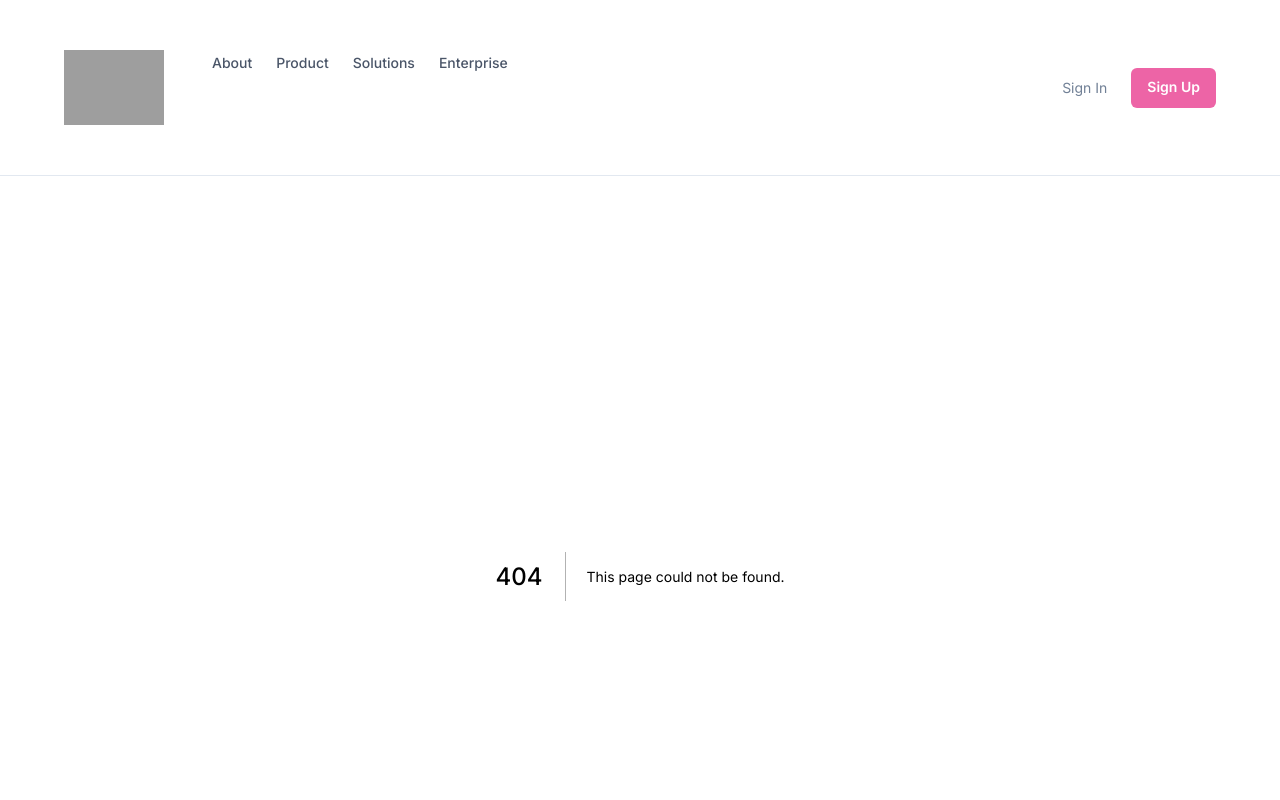
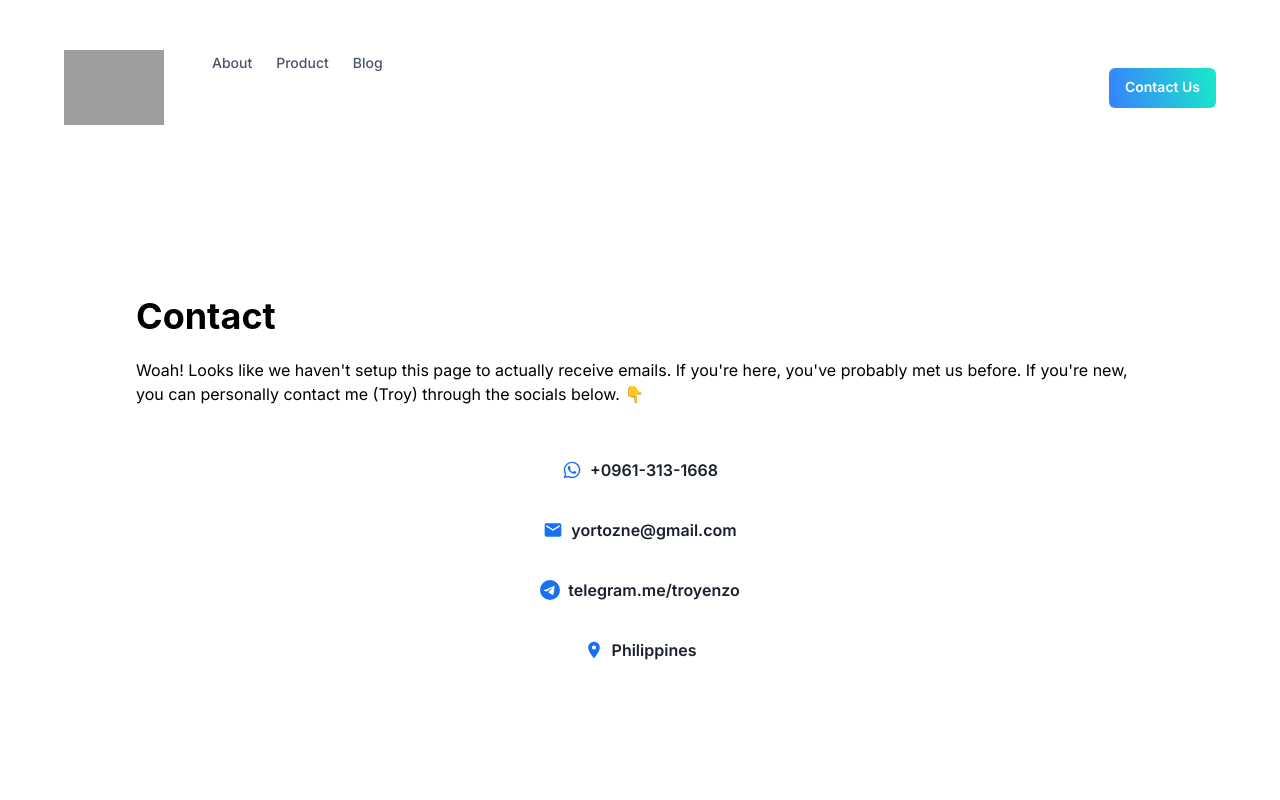
Before and after one commit to troyistroyenzo/Verifi, a Next.js app: page /contact in a window 1280 px wide. Before the commit this address had no page. Shown: the top 800 px of the page. Built offline with nearby package versions, Linux system fonts and the light colour scheme; grey boxes are pictures that could not be loaded.

Commit message:
adjusted product features, changed styling footer, changed about content, added contact page

```diff
--- a/app/about/page.tsx
+++ b/app/about/page.tsx
@@ -14,13 +14,17 @@ import {
     Avatar,
   } from '@chakra-ui/react';
 
+  import "@fontsource/inter"
+
   export default function WithBackgroundImage() {
     return (
       <Flex
         w={'full'}
-        minH={'120vh'}
-        p={90}>
+        fontFamily={'Inter'}
+        minH={'150vh'}
+        p={35}>
         <VStack
+          p={10}
           w={'full'}
           justify={'center'}
           px={useBreakpointValue({ base: 4, md: 8 })}>
@@ -35,8 +39,8 @@ import {
             </Text>
             <Stack direction={'row'}>
             <Text
-              fontWeight={700}
-              lineHeight={1.2}
+              fontWeight={600}
+
               color={'#7d7d7d'}
               letterSpacing={-2.25}
               fontSize={useBreakpointValue({ base: '3xl', md: '4xl' })}>
@@ -45,13 +49,54 @@ import {
             </Stack>
             <Text
               fontWeight={400}
-              lineHeight={1.2}
+              lineHeight={1.85}
               color={'black'}
               fontSize={useBreakpointValue({ base: 'sm', md: 'md' })}>
-              Does your company value time, resources and money? We do too. That&apos;s why we&apos;re building VeriFi, to help businesses save time, resources and money.
+              Does your company value time, resources and money?
+              We do too. That&apos;s why we&apos;re building VeriFi, to help businesses save time, resources and money.
               With our platform,
               businesses can supercharge their day-to-day operations by leveraging the power of blockchain technology.
             </Text>
+            <Text
+              fontWeight={600}
+              lineHeight={1.2}
+              color={'#7d7d7d'}
+              letterSpacing={-2.25}
+              fontSize={useBreakpointValue({ base: '3xl', md: '4xl' })}>
+              The Story
+            </Text>
+            <Text
+              fontWeight={400}
+              lineHeight={1.85}
+              color={'black'}
+              fontSize={useBreakpointValue({ base: 'sm', md: 'md' })}>
+                "While buying a cup of coffee, I received a paper receipt from the cashier.
+                In that moment, a simple thought crossed my mind: "Why not use a QR code instead, eliminating the need for paper?"
+                However, I quickly realized that some companies already employ this method.
+                Then, a more profound idea struck me: "What if these receipts could be stored on a blockchain, allowing customers to truly 'own' their receipts?"
+                Moreover, what if businesses could issue these immutable receipts and have ownership rights as well?
+                These seemingly simple problems sparked my imagination and led me to conceptualize a solution:
+                a platform where users and businesses can leverage blockchain technology to create an ecosystem that streamlines digital assets." - Troy
+               </Text>
+               <Text
+              fontWeight={600}
+              lineHeight={1.2}
+              color={'#7d7d7d'}
+              letterSpacing={-2.25}
+              fontSize={useBreakpointValue({ base: '3xl', md: '4xl' })}>
+              The "Why"
+            </Text>
+            <Text
+              fontWeight={400}
+              lineHeight={1.85}
+              color={'black'}
+              fontSize={useBreakpointValue({ base: 'sm', md: 'md' })}>
+                "It's personal to me. I am driven by the desire to make a positive impact on individuals, businesses, and the world as a whole.
+                I firmly believe that by harnessing decentralized technologies,  - Troy
+                I can take a significant stride towards achieving this goal.
+                My vision is centered around empowering businesses and their employees to operate with greater efficiency and speed,
+                ultimately enabling them to accomplish their tasks more effectively."  - Troy
+               </Text>
             <Text
               paddingTop={90}
               fontWeight={700}
--- /dev/null
+++ b/app/contact/page.tsx
@@ -0,0 +1,176 @@
+
+"use client"
+import {
+    Container,
+    Flex,
+    Box,
+    Heading,
+    Text,
+    IconButton,
+    Button,
+    VStack,
+    HStack,
+    Wrap,
+    WrapItem,
+    FormControl,
+    FormLabel,
+    Input,
+    InputGroup,
+    InputLeftElement,
+    Textarea,
+  } from '@chakra-ui/react';
+  import {
+    MdPhone,
+    MdEmail,
+    MdLocationOn,
+    MdFacebook,
+    MdOutlineEmail,
+    MdOutlineFacebook,
+    MdWhatsapp,
+  } from 'react-icons/md';
+  import { BsGithub, BsDiscord, BsPerson, BsTelegram } from 'react-icons/bs';
+
+  export default function contact() {
+    return (
+      <Container maxW="full" mt={0} centerContent overflow="hidden">
+        <Flex>
+          <Box
+            color="black"
+            borderRadius="lg"
+            m={{ sm: 4, md: 16, lg: 10 }}
+            p={{ sm: 5, md: 5, lg: 16 }}>
+            <Box p={4}>
+              <Wrap spacing={{ base: 20, sm: 3, md: 5, lg: 20 }}>
+                <WrapItem>
+                  <Box>
+                    <Heading>Contact</Heading>
+                    <Text mt={{ sm: 3, md: 3, lg: 5 }} >
+                      Woah! Looks like we haven't setup this page to actually receive emails. If you're here,
+                      you've probably met us before. If you're new, you can personally contact me (Troy) through the socials below. 👇
+                    </Text>
+                    <Box py={{ base: 5, sm: 5, md: 8, lg: 10 }}>
+                      <VStack pl={0} spacing={3} alignItems="center">
+                        <Button
+                          size="md"
+                          height="48px"
+                          width="200px"
+                          variant="ghost"
+                          _hover={{ border: '2px solid #1C6FEB' }}
+                          leftIcon={<MdWhatsapp color="#1970F1" size="20px" />}>
+                          +0961-313-1668
+                        </Button>
+                        <Button
+                          size="md"
+                          height="48px"
+                          width="200px"
+                          variant="ghost"
+                          _hover={{ border: '2px solid #1C6FEB' }}
+                          leftIcon={<MdEmail color="#1970F1" size="20px" />}>
+                          yortozne@gmail.com
+                        </Button>
+                        <Button
+                          size="md"
+                          height="48px"
+                          width="200px"
+                          variant="ghost"
+                          _hover={{ border: '2px solid #1C6FEB' }}
+                          leftIcon={<BsTelegram color="#1970F1" size="20px" />}>
+                          telegram.me/troyenzo
+                        </Button>
+                        <Button
+                          size="md"
+                          height="48px"
+                          width="200px"
+                          variant="ghost"
+                          _hover={{ border: '2px solid #1C6FEB' }}
+                          leftIcon={<MdLocationOn color="#1970F1" size="20px" />}>
+                          Philippines
+                        </Button>
+                      </VStack>
+                    </Box>
+                    {/* <HStack
+                      mt={{ lg: 10, md: 10 }}
+                      spacing={5}
+                      px={5}
+                      alignItems="center">
+                      <IconButton
+                        aria-label="facebook"
+                        variant="ghost"
+                        size="lg"
+                        isRound={true}
+                        _hover={{ bg: '#0D74FF' }}
+                        icon={<MdOutlineFacebook size="28px" />}
+                      />
+                      <IconButton
+                        aria-label="github"
+                        variant="ghost"
+                        size="lg"
+                        isRound={true}
+                        _hover={{ bg: '#0D74FF' }}
+                        icon={<BsGithub size="28px" />}
+                      />
+                      <IconButton
+                        aria-label="discord"
+                        variant="ghost"
+                        size="lg"
+                        isRound={true}
+                        _hover={{ bg: '#0D74FF' }}
+                        icon={<BsDiscord size="28px" />}
+                      />
+                    </HStack> */}
+                  </Box>
+                </WrapItem>
+                {/* <WrapItem>
+                  <Box bg="white" borderRadius="lg">
+                    <Box m={8} color="#0B0E3F">
+                      <VStack spacing={5}>
+                        <FormControl id="name">
+                          <FormLabel>Your Name</FormLabel>
+                          <InputGroup borderColor="#E0E1E7">
+                            <InputLeftElement
+                              pointerEvents="none"
+                              children={<BsPerson color="gray.800" />}
+                            />
+                            <Input type="text" size="md" />
+                          </InputGroup>
+                        </FormControl>
+                        <FormControl id="name">
+                          <FormLabel>Mail</FormLabel>
+                          <InputGroup borderColor="#E0E1E7">
+                            <InputLeftElement
+                              pointerEvents="none"
+                              children={<MdOutlineEmail color="gray.800" />}
+                            />
+                            <Input type="text" size="md" />
+                          </InputGroup>
+                        </FormControl>
+                        <FormControl id="name">
+                          <FormLabel>Message</FormLabel>
+                          <Textarea
+                            borderColor="gray.300"
+                            _hover={{
+                              borderRadius: 'gray.300',
+                            }}
+                            placeholder="message"
+                          />
+                        </FormControl>
+                        <FormControl id="name" float="right">
+                          <Button
+                            variant="solid"
+                            bg="#0D74FF"
+                            color="white"
+                            _hover={{}}>
+                            Send Message
+                          </Button>
+                        </FormControl>
+                      </VStack>
+                    </Box>
+                  </Box>
+                </WrapItem> */}
+              </Wrap>
+            </Box>
+          </Box>
+        </Flex>
+      </Container>
+    );
+  }
--- a/components/Footer.tsx
+++ b/components/Footer.tsx
@@ -57,13 +57,14 @@ const SocialButton = ({
 export default function Footer() {
   return (
     <Box
-      bg={useColorModeValue('gray.50', 'gray.900')}
-      color={useColorModeValue('gray.700', 'gray.200')}>
+      bg={"#111111"}
+      color={"white"}
+      p={90}>
       <Container as={Stack} maxW={'6xl'} py={10}>
         <SimpleGrid columns={{ base: 1, sm: 2, md: 4 }} spacing={8}>
           <Stack align={'flex-start'}>
             <ListHeader>Company</ListHeader>
-            <Link href={'#'}>About Us</Link>
+            <Link href={'/about'}>About Us</Link>
             <Link href={'#'}>Blog</Link>
             <Link href={'#'}>Careers</Link>
             <Link href={'#'}>Contact Us</Link>
@@ -104,7 +105,7 @@ export default function Footer() {
           spacing={4}
           justify={{ md: 'space-between' }}
           align={{ md: 'center' }}>
-          <Text>© 2022 Chakra Templates. All rights reserved</Text>
+          <Text>© VeriFi 2023. All rights reserved</Text>
           <Stack direction={'row'} spacing={6}>
             <SocialButton label={'Twitter'} href={'#'}>
               <FaTwitter />
--- a/components/HeroSection.tsx
+++ b/components/HeroSection.tsx
@@ -38,7 +38,7 @@ import {
           <Stack flex={1} spacing={{ base: 5, md: 10 }}>
             <Heading
               letterSpacing={-2.0}
-              fontWeight={700}
+              fontWeight={800}
               fontFamily={'inter'}
               fontSize={{ base: '3xl', sm: '4xl', lg: '6xl' }}>
               <Text
@@ -64,7 +64,7 @@ import {
               </Text>
             </Heading>
             <Text fontWeight={700}>
-            The software solution to providing secure and reliable digital assets verification solution for businesses.
+            The solution to providing secure and reliable digital assets verification solution for businesses.
             </Text>
             <Stack
               spacing={{ base: 4, sm: 6 }}
@@ -77,7 +77,7 @@ import {
                   colorScheme={'purple'}
                   bg={'linear-gradient(78deg, rgba(159, 122, 234, 1) 0%, rgb(255, 97, 218) 100%)'}
                   _hover={{ bg: 'linear-gradient(78deg, rgba(159, 122, 234, 1) 0%, rgb(255, 97, 218) 50%)' }}>
-                  Start Now 👌
+                  Coming Soon ✨
                 </Button>
               </a>
               <a href="https://verifi-dashboard.vercel.app/">
--- a/components/Navbar.tsx
+++ b/components/Navbar.tsx
@@ -36,8 +36,6 @@ import {
           minH={'60px'}
           py={{ base: 50 }}
           px={{ base: 20, md: 16}}
-          borderBottom={1}
-          borderStyle={'solid'}
           borderColor={useColorModeValue('gray.200', 'gray.900')}
           align={'center'}
           position={'relative'}>
@@ -65,32 +63,33 @@ import {
               <DesktopNav />
             </Flex>
           </Flex>
-
           <Stack
             flex={{ base: 1, md: 0 }}
             justify={'flex-end'}
             direction={'row'}
             spacing={6}>
-            <Button
+            {/* <Button
               as={'a'}
               fontSize={'sm'}
               fontWeight={400}
               variant={'link'}
               href={'#'}>
               Sign In
-            </Button>
+            </Button> */}
             <Button
               as={'a'}
               display={{ base: 'none', md: 'inline-flex' }}
               fontSize={'sm'}
               fontWeight={600}
               color={'white'}
-              bg={'pink.400'}
-              href={'#'}
+              backgroundImage= 'linear-gradient(78deg, rgb(56,128,255) 0%, rgb(25,234,201) 100%)'
+              href={'contact'}
               _hover={{
-                bg: 'pink.300',
+                transition: '5.3s ease',
+                transitionDelay: '10.3s',
+                backgroundImage: 'linear-gradient(78deg, rgba(159, 122, 234, 1) 0%, rgb(255, 97, 218) 100%)'
               }}>
-              Sign Up
+              Contact Us
             </Button>
           </Stack>
         </Flex>
@@ -263,34 +262,38 @@ import {
       children: [
         {
           label: 'Explore Design Work',
-          subLabel: 'Trending Design to inspire you',
+          subLabel: 'Coming Soon ✨',
           href: '#',
         },
         {
           label: 'New & Noteworthy',
-          subLabel: 'Up-and-coming Designers',
+          subLabel: 'Coming Soon ✨',
           href: '#',
         },
       ],
     },
+    // {
+    //   label: 'Solutions',
+    //   children: [
+    //     {
+    //       label: 'Job Board',
+    //       subLabel: 'Find your dream design job',
+    //       href: '#',
+    //     },
+    //     {
+    //       label: 'Freelance Projects',
+    //       subLabel: 'An exclusive list for contract work',
+    //       href: '#',
+    //     },
+    //   ],
+    // },
+    // {
+    //   label: 'Enterprise',
+    //   href: '#',
+    // },
     {
-      label: 'Solutions',
-      children: [
-        {
-          label: 'Job Board',
-          subLabel: 'Find your dream design job',
-          href: '#',
-        },
-        {
-          label: 'Freelance Projects',
-          subLabel: 'An exclusive list for contract work',
-          href: '#',
-        },
-      ],
-    },
-    {
-      label: 'Enterprise',
-      href: '#',
+      label: 'Blog',
+      href: '',
     },
 
   ];
--- a/components/Product.tsx
+++ b/components/Product.tsx
@@ -1,6 +1,6 @@
 import { ReactNode } from 'react';
 import "@fontsource/inter"
-import "@fontsource/heebo"
+
 import {
   Stack,
   Container,
@@ -28,9 +28,10 @@ export default function StatsGridWithImage() {
           h={'full'}
         />
       </Flex>
-      <Container maxW={'5xl'} zIndex={10} position={'relative'}>
+        <Container maxW={'5xl'} zIndex={10} position={'relative'}>
         <Stack direction={{ base: 'column', lg: 'column' }}>
           <Stack
+            m={25}
             flex={1}
             justify={{ lg: 'center' }}
             py={{ base: 4, md: 15, xl: 35 }}>
@@ -50,15 +51,16 @@ export default function StatsGridWithImage() {
               </Text> */}
             </Box>
 
-            <SimpleGrid columns={{ base: 1, md: 2 }} spacing={10}>
+            <SimpleGrid columns={{ base: 1, md: 2 }} spacing={5} textAlign={'center'}>
               {stats.map((stat) => (
                 <Box key={stat.title}
                     fontWeight={700}
                     letterSpacing={-1.0}
                     borderRadius='10'
                     borderWidth="1px"
+                    alignItems={'center'}
                     p="4"
-                    w={'75%'}
+                    w={'89%'}
                     boxShadow="lg"
                     m="4">
                   <Text
```
Also changed, not shown: app/blog/page.tsx (added).
